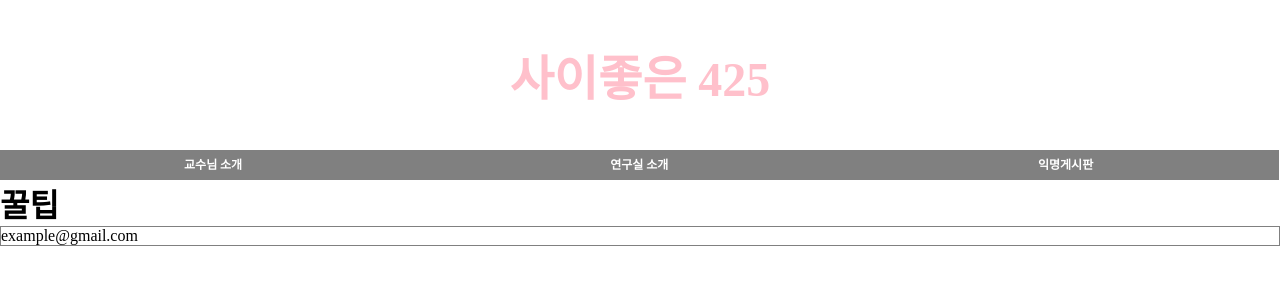
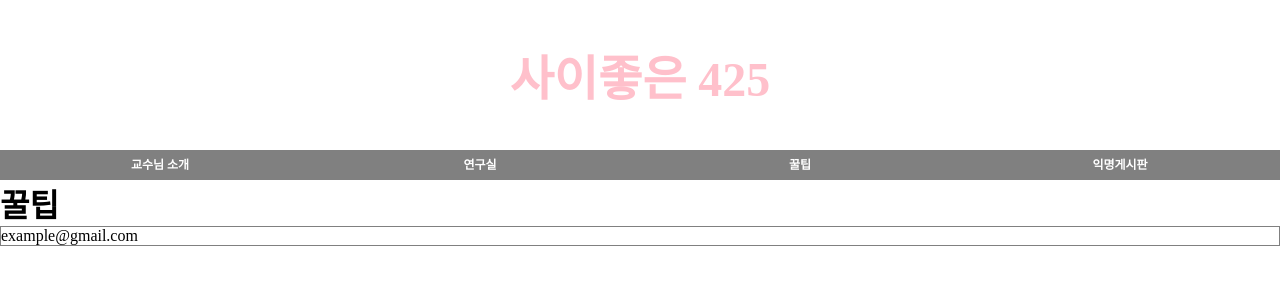
Before and after one commit to leeikjeun/islab-web-project, a Django app: a page that uses mainWeb/templates/mainWeb/base.html in a window 1280 px wide. Shown: the top 300 px of the page. Run offline with Django 3.2, Linux system fonts and the light colour scheme.

Commit message:
change menubar

```diff
--- a/mainWeb/templates/mainWeb/base.html
+++ b/mainWeb/templates/mainWeb/base.html
@@ -10,6 +10,7 @@
 <body>
 
   <header>
+
     <div class="page-header">
       <h1><a href="#">사이좋은 425</a></h1>
     </div>
@@ -17,6 +18,18 @@
         <ul>
           <li class ="topMenuLi">
             <a class="menulink" href="#">교수님 소개</a>
+
+          </li>
+
+          <li class="topMenuLi">
+            <a class="menulink" href="#">연구실</a>
+            <ul class="submenu">
+             <li><a class="submenuLink longLink">연구실 소개</a></li>
+             <li><a class="submenuLink longLink">연구원 소개</a></li>
+            </ul>
+          </li>
+          <li class="topMenuLi">
+            <a class="menulink" href="#">꿀팁</a>
             <ul class="submenu">
               <li><a class="submenuLink longlink" href="#">이상준교수님</a></li>
               <li><a class="submenuLink longlink" href="#">김장형교수님</a></li>
@@ -26,14 +39,6 @@
               <li><a class="submenuLink longlink" href="#">변영철교수님</a></li>
               <li><a class="submenuLink longlink" href="#">송왕철교수님</a></li>
               <li><a class="submenuLink longlink" href="#">김도현교수님</a></li>
-            </ul>
-          </li>
-
-          <li class="topMenuLi">
-            <a class="menulink" href="#">연구실 소개</a>
-            <ul class="submenu">
-             <li><a class="submenuLink longLink">연구원 소개</a></li>
-             <li><a class="submenuLink longLink"> asdfasdf</a></li>
             </ul>
           </li>
 
```
